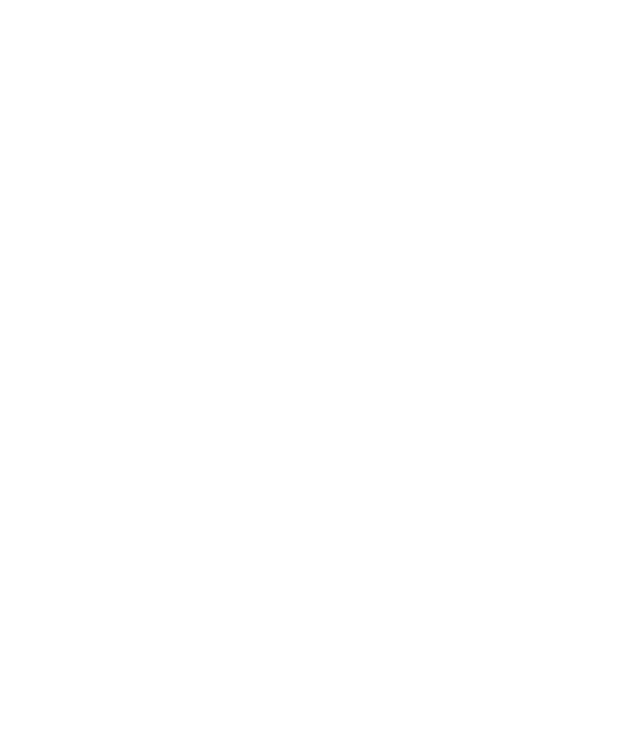
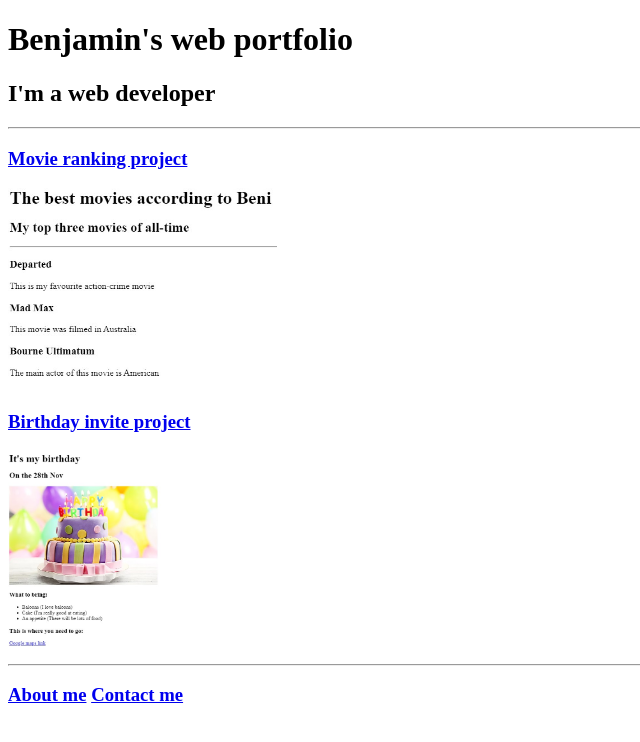
Before and after one commit to chillz0ne1128/html-portfolio, a plain HTML site: page index.html in a window 1280 px wide. Shown: the whole page, without its empty margins (0-640 px from the left). Drawn offline with Linux system fonts and the light colour scheme.

Commit message:
Add files via upload

```diff
--- a/index.html
+++ b/index.html
@@ -1,4 +1,24 @@
 <!-- TODO 1: Create the HTML Boilerplate -->
+ <!DOCTYPE html>
+ <html lang="en">
+ <head>
+    <meta charset="UTF-8">
+    <meta name="viewport" content="width=device-width, initial-scale=1.0">
+    <title>My web portfolio</title>
+ </head>
+ <body>
+    <h1>Benjamin's web portfolio</h1>
+    <h2>I'm a web developer</h2>
+    <hr />
+    <h3><a href="./public/movie-ranking.html">Movie ranking project</a></h3>
+    <img src="./assets/images/Movie ranking.jpg" alt="Movie list" height="200"/>
+    <h3><a href="./public/birthday-invite.html">Birthday invite project</a></h3>
+    <img src="./assets/images/Birthday invite.jpg" alt="Movie list" height="200"/>
+    <hr />
+    <h3><a href="./public/about.html">About me</a>
+    <a href="./public/contact.html"> Contact me</a></h3>
+ </body>
+ </html>
 
 <!-- TODO 2: Add Your previous projects' HTML into the public folder -->
 
```
